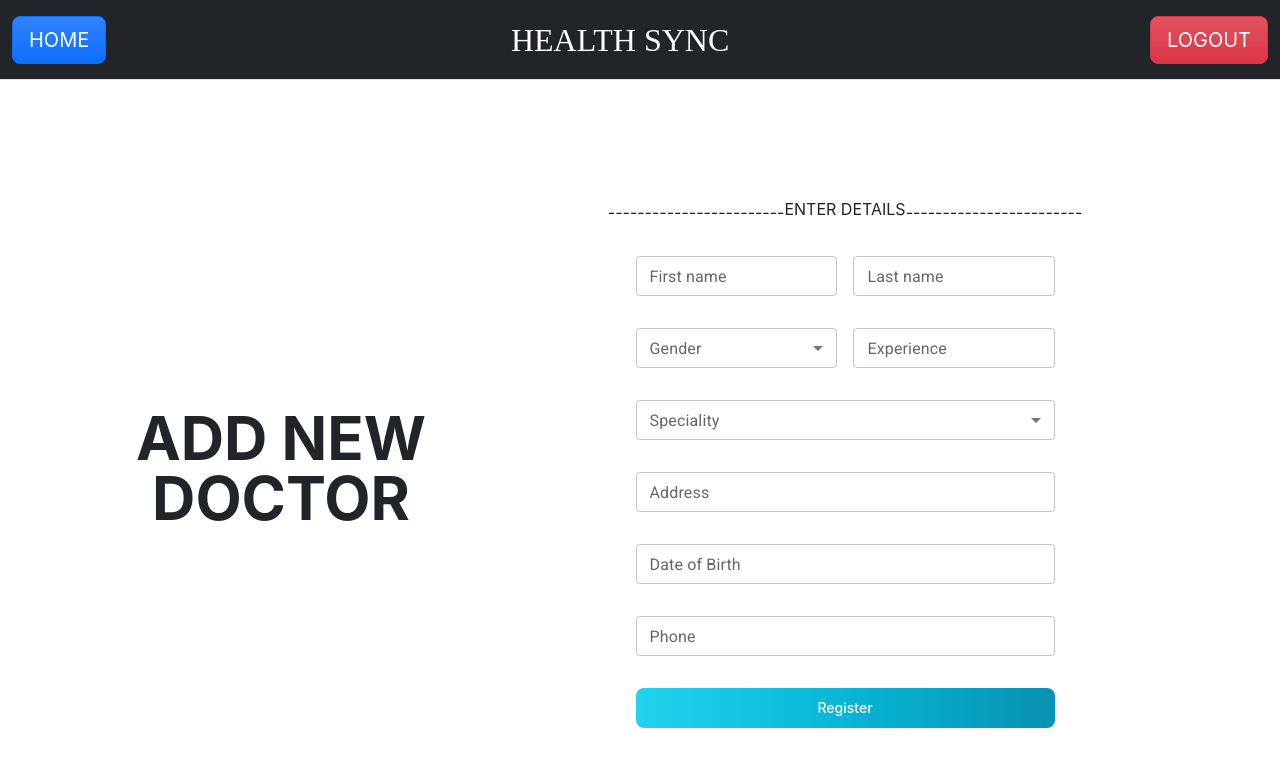
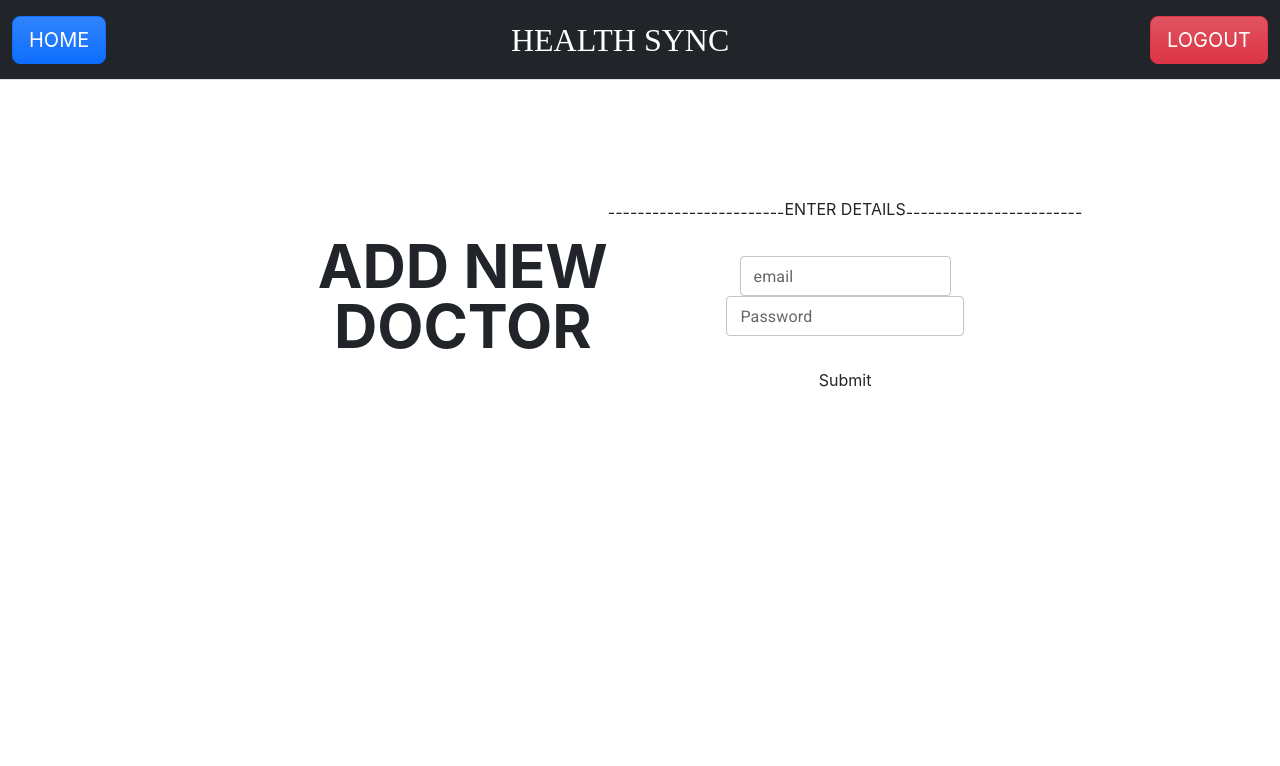
Before and after one commit to PranjalGawande/HealthCare-Application-Development, a React (Create React App) app: page /admin/add-doctor in a window 1280 px wide. Shown: the top 766 px of the page. Built offline with nearby package versions, Linux system fonts and the light colour scheme.

Commit message:
Refactor AddDoctorForm component and style.css

```diff
--- a/src/Components/AddDoctorForm.js
+++ b/src/Components/AddDoctorForm.js
@@ -1,8 +1,40 @@
+// import React, { useState } from 'react';
+// import { ADForm } from './ADForm';
+// import { AddLoginCred } from './AddLoginCred';
+// import Navbar from './Navbar';
+
+// const AddDoctorForm = () => {
+//     return (
+//         <div>
+//             {/* <Navbar></Navbar> */}
+//             <div className='flex flex-wrap justify-center items-center'>
+//           <div className='flex justify-center items-center mt-10 ml-20 pl-10 pt-20' >
+//              <h1 className='font-bold text-6xl'>ADD NEW<br></br>DOCTOR</h1>
+//           </div>
+//           <div className='flex justify-center items-center mt-20 pt-10' >
+//             <AddLoginCred/>
+//             <ADForm/>
+//           </div>
+//         </div>
+//         </div>
+//       );
+// };
+
+// export default AddDoctorForm;
+
 import React, { useState } from 'react';
 import { ADForm } from './ADForm';
+import AddLoginCred from './AddLoginCred';
 import Navbar from './Navbar';
 
 const AddDoctorForm = () => {
+    const [loginSuccess, setLoginSuccess] = useState(false);
+
+    // Function to handle successful submission of login credentials
+    const handleLoginSuccess = () => {
+        setLoginSuccess(true);
+    };
+
     return (
         <div>
             {/* <Navbar></Navbar> */}
@@ -11,7 +43,8 @@ const AddDoctorForm = () => {
                     <h1 className='font-bold text-6xl'>ADD NEW<br></br>DOCTOR</h1>
                 </div>
                 <div className='flex justify-center items-center mt-20 pt-10' >
-            <ADForm/>
+                    {!loginSuccess && <AddLoginCred onSuccess={handleLoginSuccess} />}
+                    {loginSuccess && <ADForm />}
                 </div>
             </div>
         </div>
--- /dev/null
+++ b/src/Components/AddLoginCred.js
@@ -0,0 +1,80 @@
+import React, { useState } from "react";
+import axios from "axios";
+import TextField from "@mui/material/TextField";
+import MenuItem from "@mui/material/MenuItem";
+
+const AddLoginCred = ({ onSuccess }) => {
+  const [formData, setFormData] = useState({
+    email: "",
+    password: "",
+    role: "doctor",
+    status: true,
+  });
+
+  //   const { email, password } = formData;
+  const handleChange = (event) => {
+    setFormData({ ...formData, [event.target.id]: event.target.value });
+  };
+
+  const handleSubmit = async (event) => {
+    event.preventDefault();
+
+    try {
+      console.log("Form Data:", formData); // Log formData before sending it to the backend
+
+      const response = await axios.post('http://localhost:9191/staff/addLogin',
+        formData
+      );
+      console.log("Response from addLogin backend:", response.data);
+
+      // Call onSuccess callback to notify parent component
+      onSuccess();
+
+      // Optionally handle success response, reset form, etc.
+    } catch (error) {
+      console.error("Error:", error); // Log any errors
+      // Optionally handle error
+    }
+  };
+
+
+  return (
+    <div
+      style={{ display: "flex", flexDirection: "column", alignItems: "center" }}
+    >
+      <div className="flex">
+        <div>------------------------</div>
+        <h2> ENTER DETAILS </h2>
+        <div>------------------------</div>
+      </div>
+      <form style={{ width: "50%", marginTop: "2rem" }} onSubmit={handleSubmit}>
+        {/* Form fields */}
+        <div>
+          <TextField
+            className="text-fields"
+            id="email"
+            label="email"
+            variant="outlined"
+            size="small"
+            onChange={handleChange}
+          />
+        </div>
+        <div>
+          <TextField
+            id="password"
+            label="Password"
+            variant="outlined"
+            size="small"
+            type="password"
+            value={formData.password} // Use formData.password as the value
+            onChange={handleChange} // Use handleChange function to update the password in the state
+            style={{ marginBottom: "2rem", width: "100%" }}
+          />
+        </div>
+        <button type="submit">Submit</button>
+      </form>
+    </div>
+  );
+};
+
+export default AddLoginCred;
--- a/src/Components/style.css
+++ b/src/Components/style.css
@@ -38,3 +38,12 @@
     font-family:Arial, Helvetica, sans-serif;
     color: #000000;
 }
+
+.text-fields {
+    /* height: 200px; */
+    margin-bottom: 20px;
+    font-size: 20px;
+    font-weight: 500;
+    font-family:Arial, Helvetica, sans-serif;
+    color: #000000;
+}
```
Lines whose indentation alone changed are shown as unchanged.
